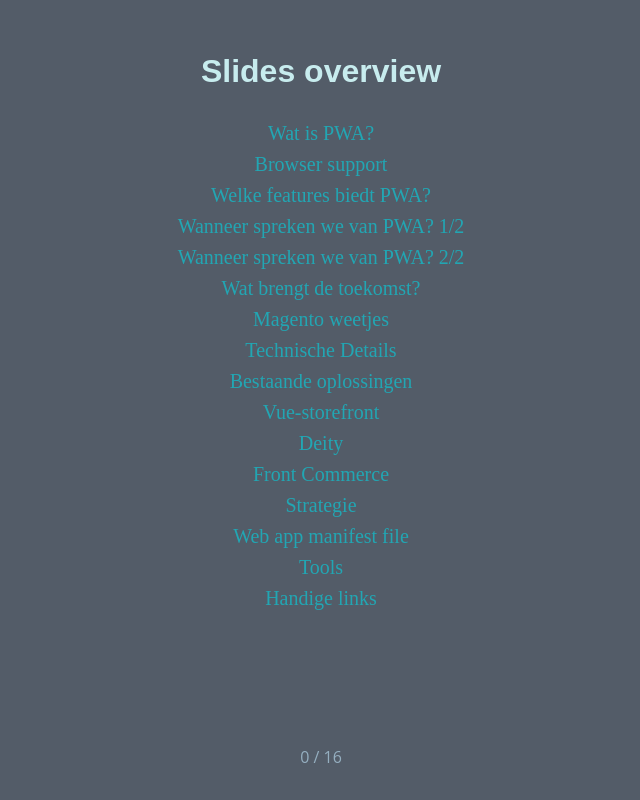
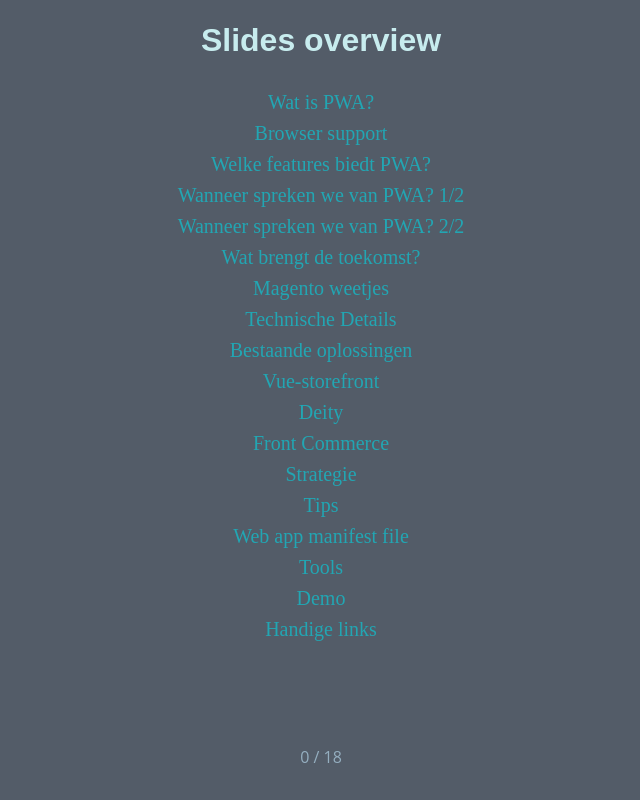
Before and after one commit to 0xh/magento-pwa-info, a React app: page /slides in a window 1280 px wide. Shown: the whole page, without its empty margins (319-959 px from the left). Built offline with nearby package versions, Linux system fonts and the light colour scheme; the HTML template or start-up script is replaced by a standard one.

Commit message:
Add 2 extra slides

```diff
--- a/pub/service-worker.js
+++ b/pub/service-worker.js
@@ -31,7 +31,9 @@
     'img/verdeling.png',
     'md/strategy.md',
     'img/strategy.png',
-    'md/frontcommerce.md'
+    'md/frontcommerce.md',
+    'md/tips.md',
+    'md/demo.md',
 ];
 
 // The install handler takes care of precaching the resources we always need.
--- a/src/api.js
+++ b/src/api.js
@@ -13,8 +13,10 @@
         { url: 'deity', name: "Deity", description: "" },
         { url: 'frontcommerce', name: "Front Commerce", description: "" },
         { url: 'strategy', name: "Strategie", description: "" },
+        { url: 'tips', name: "Tips", description: "" },
         { url: 'manifest', name: "Web app manifest file", description: "" },
         { url: 'tools', name: "Tools", description: "" },
+        { url: 'demo', name: "Demo", description: "" },
         { url: 'links', name: "Handige links", description: "" }
     ],
     all: function() { return this.slides},
```
Also changed, not shown: pub/md/demo.md (added, +1 -0 lines), pub/md/tips.md (added, +1 -0 lines).
